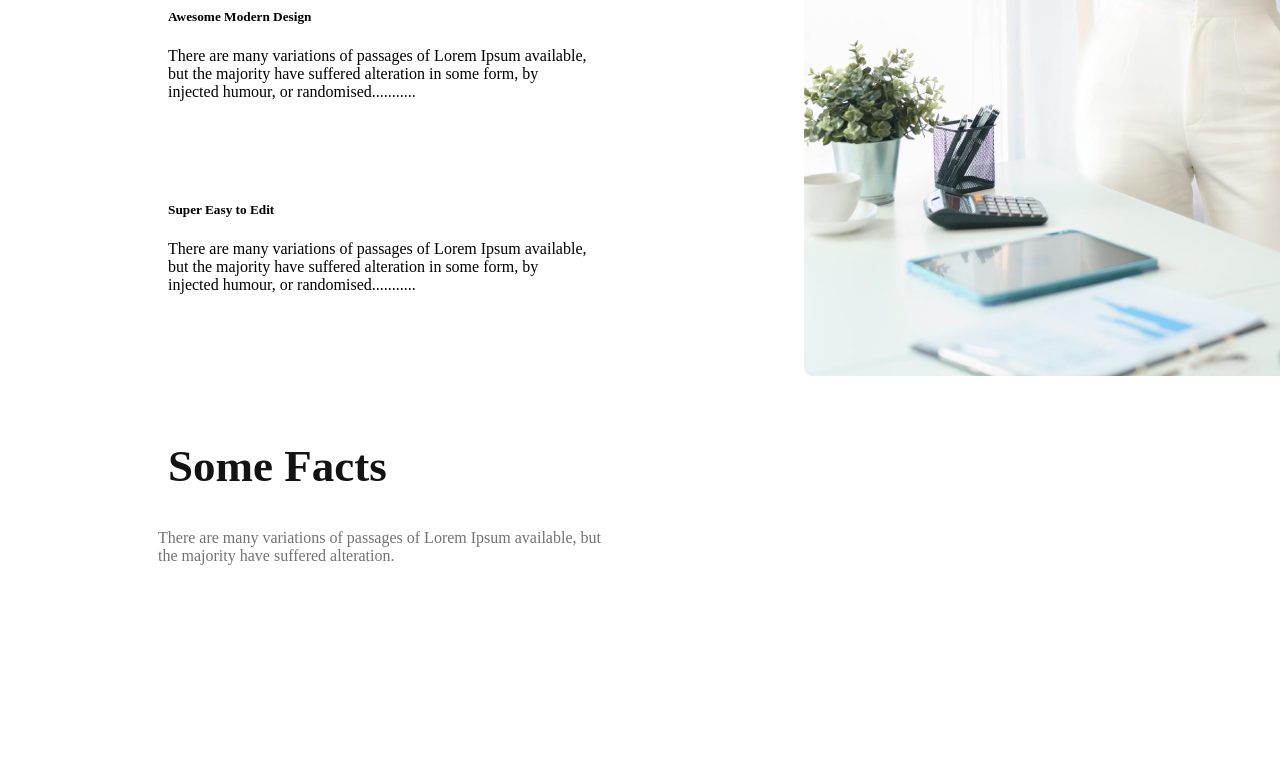
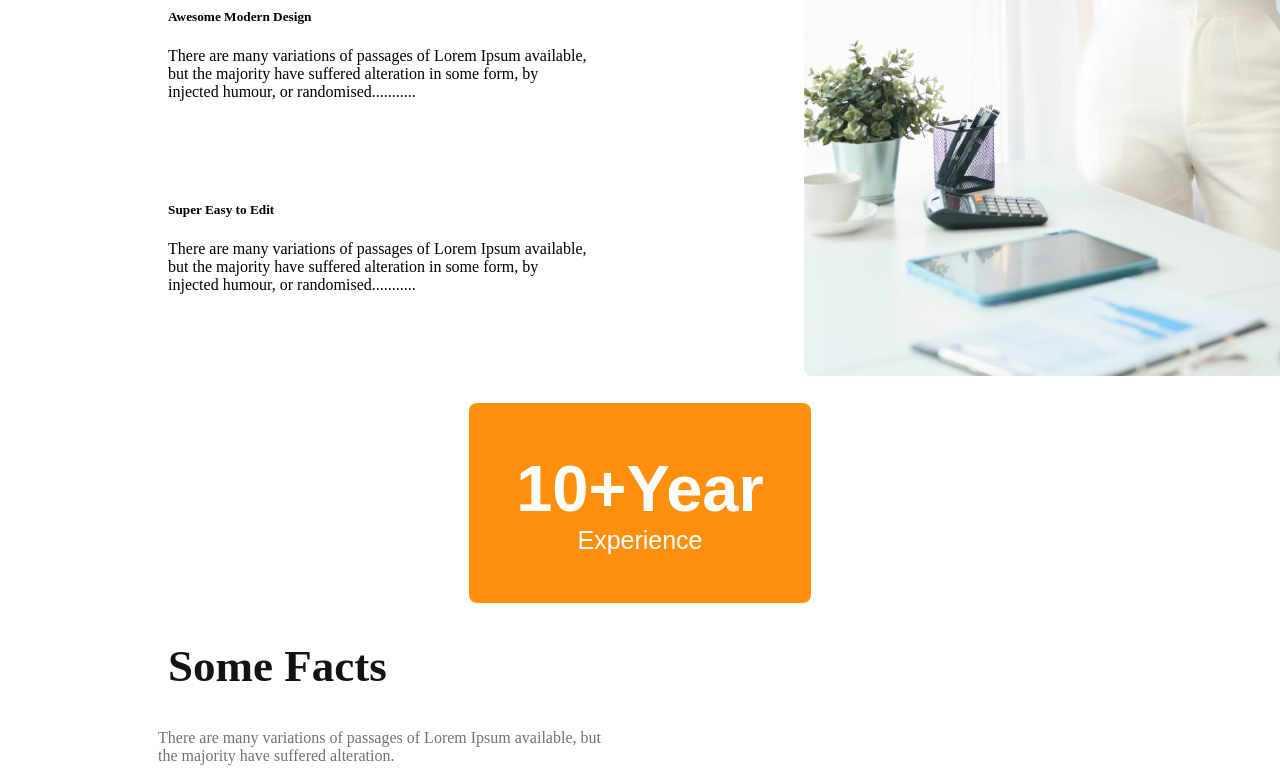
Before and after one commit to Hasan-Mahadi/a-2-responsive, a plain HTML site: page images/index.html in a window 1280 px wide. Shown: the part 3820-4601 px from the top of the page. Before the commit the page ends 4401 px from the top, so only its background shows below. Drawn offline with Linux system fonts and the light colour scheme.

Commit message:
step-5 add

```diff
--- a/images/index.html
+++ b/images/index.html
@@ -50,7 +50,9 @@
 
             <div class="ll">
                 <h2 class="bd">Quick list <span class="yy"> of Our </span> <span class="gh">Features </span></h2>
-                        <p class="gg">There are many variations of passages of Lorem Ipsum available,<br> but the majority have suffered alteration in some form, by injected<br> humour, or randomised words which don't look even</p>
+                <p class="gg">There are many variations of passages of Lorem Ipsum available,<br> but the majority have
+                    suffered alteration in some form, by injected<br> humour, or randomised words which don't look even
+                </p>
 
                 <button class="bt">Explore More</button>
             </div>
@@ -64,23 +66,29 @@
             <div class="ro">
                 <h2>Features you will<br> love & enjoy</h2>
 
-        <p class="rr">There are many variations of passages of Lorem Ipsum available, but the<br>majority have suffered alteration in some form, by injected humour, or<br> randomised words which don't look even</p>
+                <p class="rr">There are many variations of passages of Lorem Ipsum available, but the<br>majority have
+                    suffered alteration in some form, by injected humour, or<br> randomised words which don't look even
+                </p>
 
                 <div class="jj">
                     <h5>Dexktop & Mobile Version</h5>
-            <p>There are many variations of passages of Lorem Ipsum available,<br> but the majority have suffered alteration in some form, by <br> injected humour, or randomised...........</p>
+                    <p>There are many variations of passages of Lorem Ipsum available,<br> but the majority have
+                        suffered alteration in some form, by <br> injected humour, or randomised...........</p>
                 </div>
                 <div class="lo">
                     <h5>Drag & Drop Builder</h5>
-            <p>There are many variations of passages of Lorem Ipsum available,<br> but the majority have suffered alteration in some form, by <br> injected humour, or randomised...........</p>
+                    <p>There are many variations of passages of Lorem Ipsum available,<br> but the majority have
+                        suffered alteration in some form, by <br> injected humour, or randomised...........</p>
                 </div>
                 <div class="ko">
                     <h5>Awesome Modern Design</h5>
-            <p>There are many variations of passages of Lorem Ipsum available,<br> but the majority have suffered alteration in some form, by <br> injected humour, or randomised...........</p>
+                    <p>There are many variations of passages of Lorem Ipsum available,<br> but the majority have
+                        suffered alteration in some form, by <br> injected humour, or randomised...........</p>
                 </div>
                 <div class="po">
                     <h5>Super Easy to Edit</h5>
-            <p>There are many variations of passages of Lorem Ipsum available,<br> but the majority have suffered alteration in some form, by <br> injected humour, or randomised...........</p>
+                    <p>There are many variations of passages of Lorem Ipsum available,<br> but the majority have
+                        suffered alteration in some form, by <br> injected humour, or randomised...........</p>
                 </div>
             </div>
 
@@ -99,10 +107,18 @@
 
     <!-- 4th-step -->
 
+     <div class="ty">
+        <button class="year"><span class="do">10+Year</span> <br><span class="do1"> Experience </span></button>
+     </div>
+
     <div>
         <h2 class="xx">Some Facts</h2>
-    <p class="ww">There are many variations of passages of Lorem Ipsum available, but <br> the majority have suffered alteration.</p>
+        <p class="ww">There are many variations of passages of Lorem Ipsum available, but <br> the majority have
+            suffered alteration.</p>
     </div>
+
+    <!-- step-5 start -->
+
 </body>
 
 </html>
--- a/images/styles/style.css
+++ b/images/styles/style.css
@@ -186,6 +186,33 @@ h2 {
 }
 
 /* 4th-step */
+
+.ty{
+
+    text-align: center;
+
+}
+.year {
+    width: 342px;
+    height: 200px;
+    background: #FF900E;
+    border-radius: 8px;
+    border: none;
+    justify-content: center;
+}
+
+.do {
+    font-weight: 700;
+    font-size: 65px;
+    color: #FFFFFF;
+}
+
+.do1 {
+    font-weight: 500;
+    font-size: 25px;
+    color: #FFFFFF;
+}
+
 .xx {
     margin-left: 160px;
     font-weight: 700;
@@ -199,3 +226,7 @@ h2 {
     font-size: 16px;
     margin-left: 150px;
 }
+
+/* step-5 start */
+
+..
```
Lines whose indentation alone changed are shown as unchanged.
